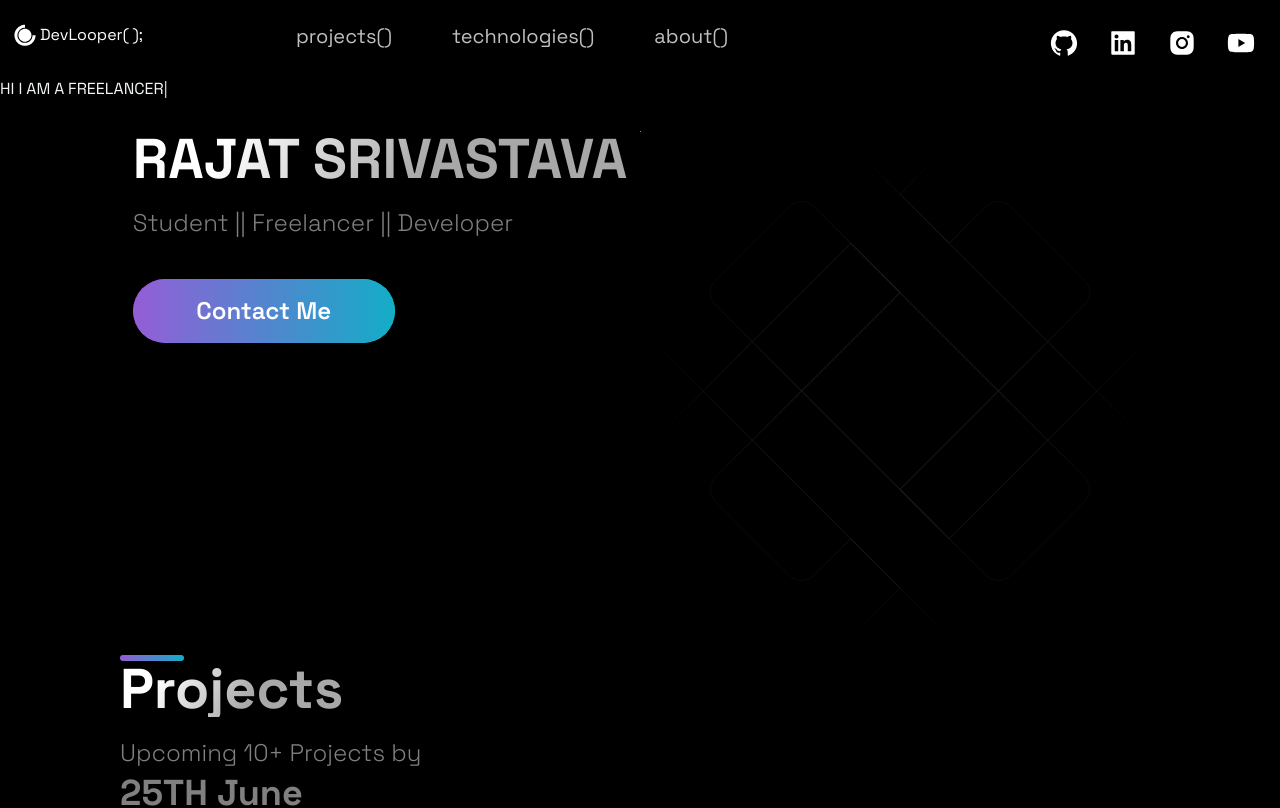
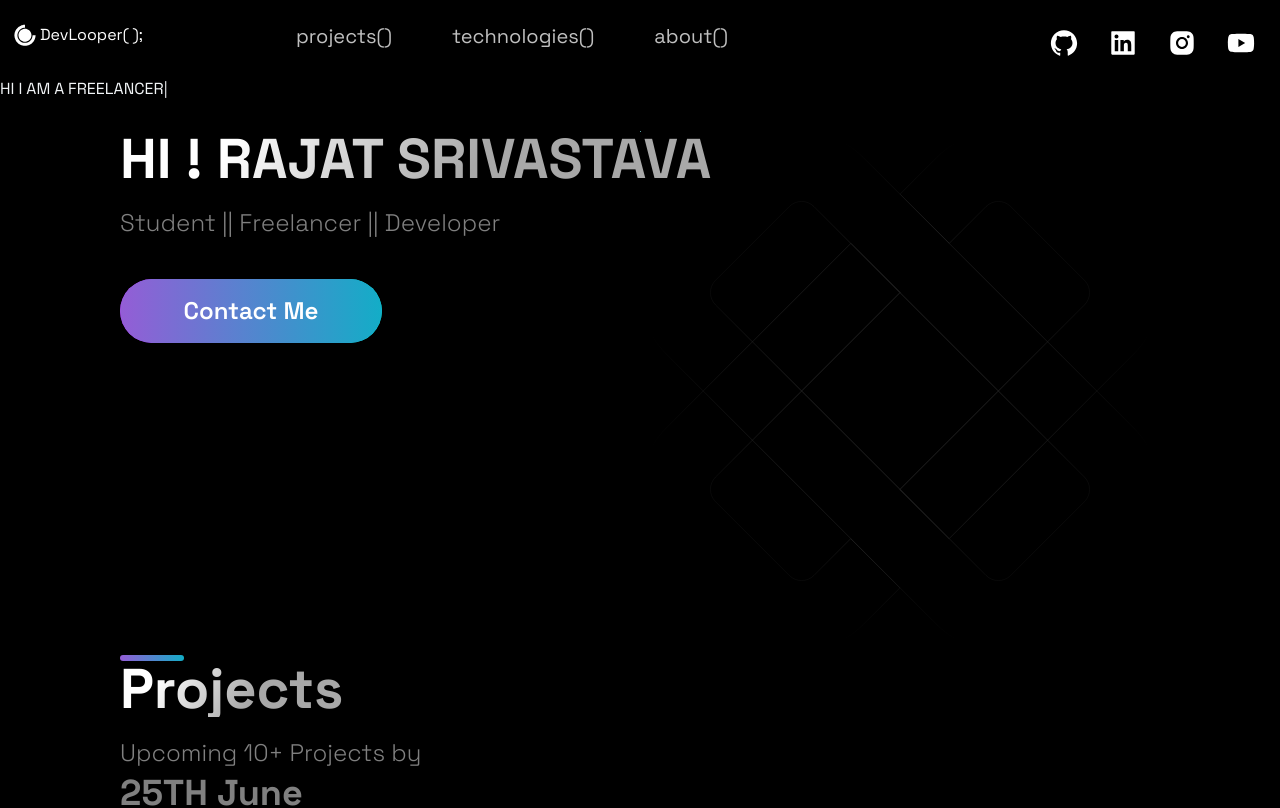
Before and after one commit to rajat1201rm/mysite, a Next.js app: page / in a window 1280 px wide. Shown: the top 808 px of the page. Built offline with nearby package versions, Linux system fonts and the light colour scheme.

Commit message:
Update Hero.js

```diff
--- a/src/components/Hero/Hero.js
+++ b/src/components/Hero/Hero.js
@@ -13,6 +13,8 @@ const Hero = (props) => (
   <Section row nopadding>
   <LeftSection>
  <SectionTitle>
+  HI !
+
        RAJAT SRIVASTAVA
         </SectionTitle>
         <SectionText>
```
